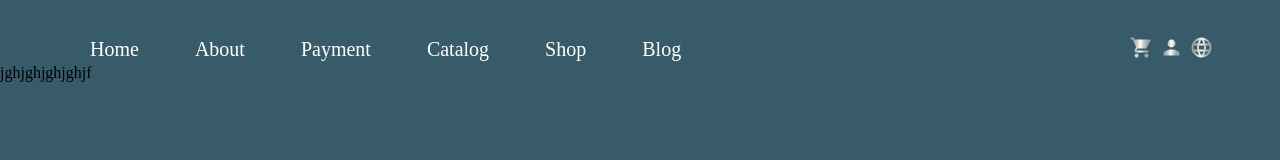
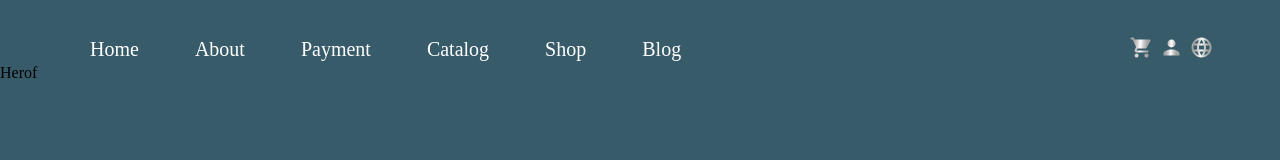
Before and after one commit to KiwiScreams/Bed-Linen-Online-Shop, a React (Vite) app: page / in a window 1280 px wide. Shown: the top 160 px of the page. Built offline with nearby package versions, Linux system fonts and the light colour scheme.

Commit message:
create hero component

```diff
--- /dev/null
+++ b/src/components/hero/Hero.jsx
@@ -0,0 +1,10 @@
+import "./Hero.css";
+const Hero = () => {
+    return (
+        <>
+        Hero
+        </>
+     );
+}
+
+export default Hero;
--- a/src/pages/home/Home.jsx
+++ b/src/pages/home/Home.jsx
@@ -1,10 +1,11 @@
+import Hero from "../../components/hero/Hero";
 import "./Home.css";
 const Home = () => {
-    return (
-        <>
-        jghjghjghjghj
-        </>
-     );
-}
+  return (
+    <>
+      <Hero />
+    </>
+  );
+};
 
 export default Home;
```
Also changed, not shown: src/components/hero/Hero.css (added).
